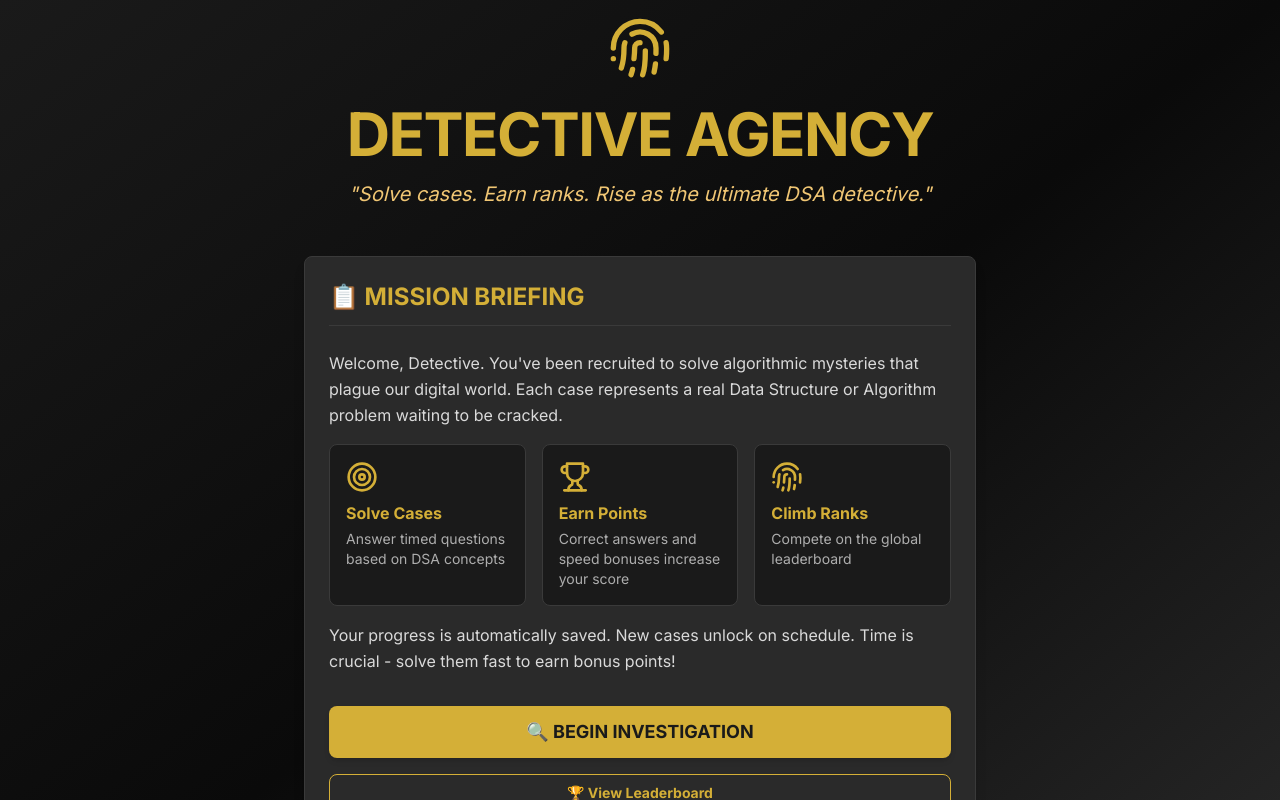
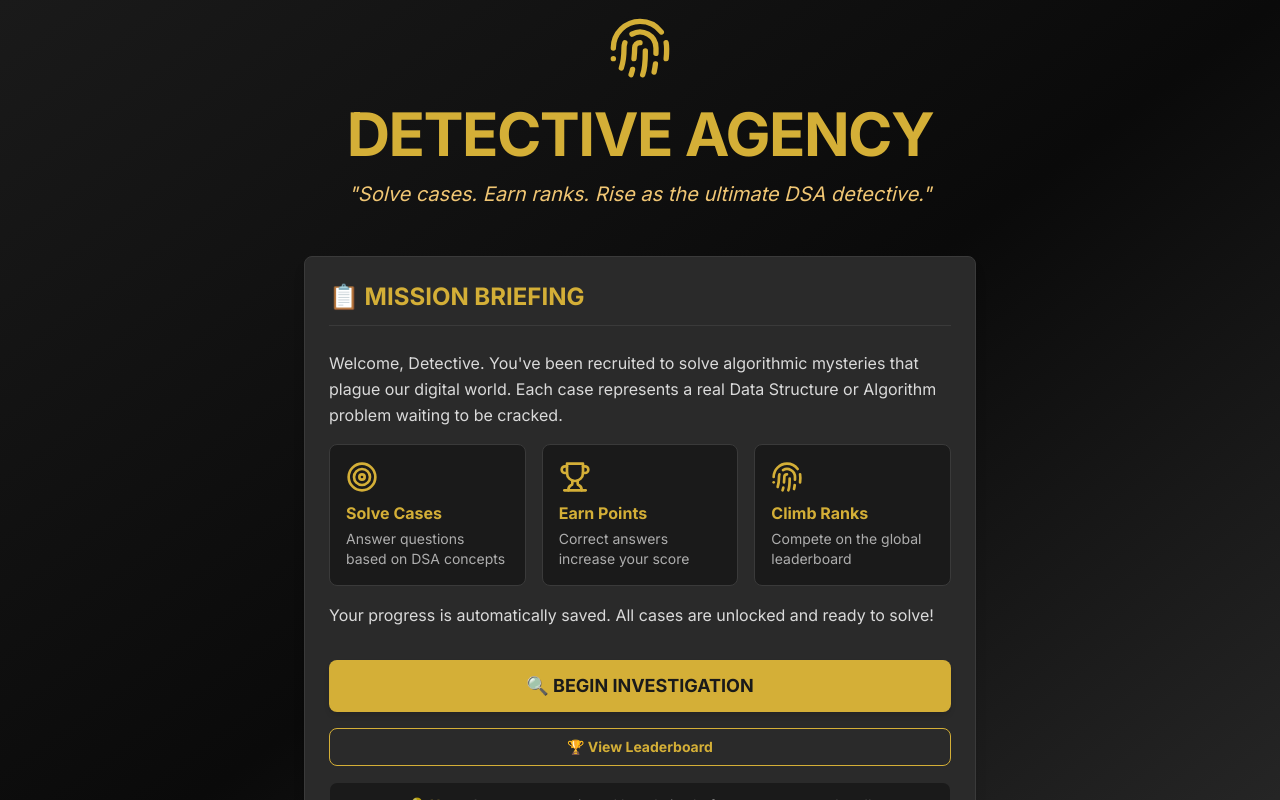
Before and after one commit to Jeswanth-009/data-structure-game, a Next.js app: page / in a window 1280 px wide. Shown: the top 800 px of the page. Built offline with nearby package versions, Linux system fonts and the light colour scheme.

Commit message:
Update home page to reflect no time limits and all cases unlocked

```diff
--- a/app/page.tsx
+++ b/app/page.tsx
@@ -49,7 +49,7 @@ export default function Home() {
                 <Target className="w-8 h-8 text-detective-amber mb-2" />
                 <h3 className="font-bold text-detective-amber mb-1">Solve Cases</h3>
                 <p className="text-sm text-foreground/70">
-                  Answer timed questions based on DSA concepts
+                  Answer questions based on DSA concepts
                 </p>
               </div>
 
@@ -57,7 +57,7 @@ export default function Home() {
                 <Trophy className="w-8 h-8 text-detective-amber mb-2" />
                 <h3 className="font-bold text-detective-amber mb-1">Earn Points</h3>
                 <p className="text-sm text-foreground/70">
-                  Correct answers and speed bonuses increase your score
+                  Correct answers increase your score
                 </p>
               </div>
 
@@ -71,8 +71,7 @@ export default function Home() {
             </div>
 
             <p className="leading-relaxed">
-              Your progress is automatically saved. New cases unlock on schedule.
-              Time is crucial - solve them fast to earn bonus points!
+              Your progress is automatically saved. All cases are unlocked and ready to solve!
             </p>
           </div>
 
```
